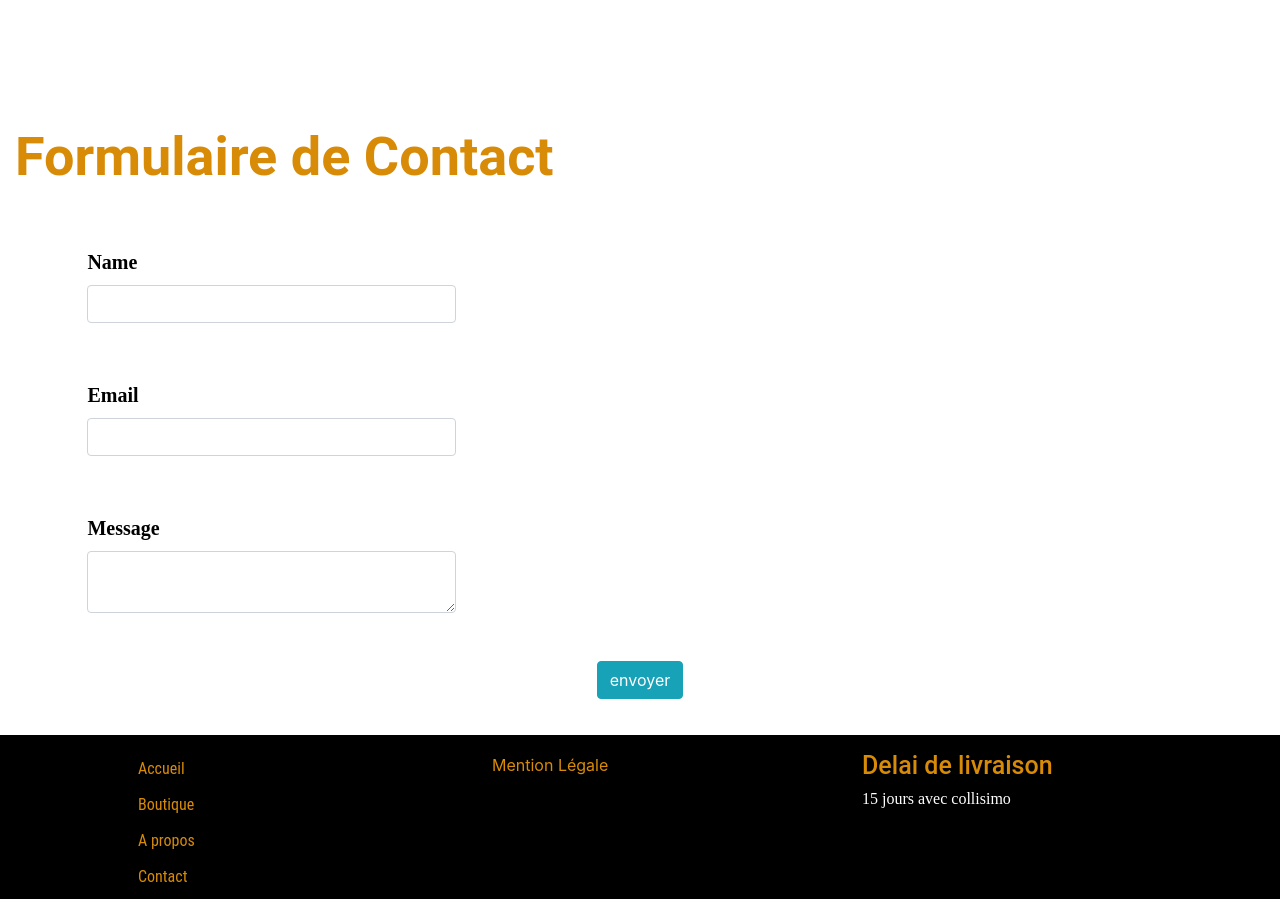
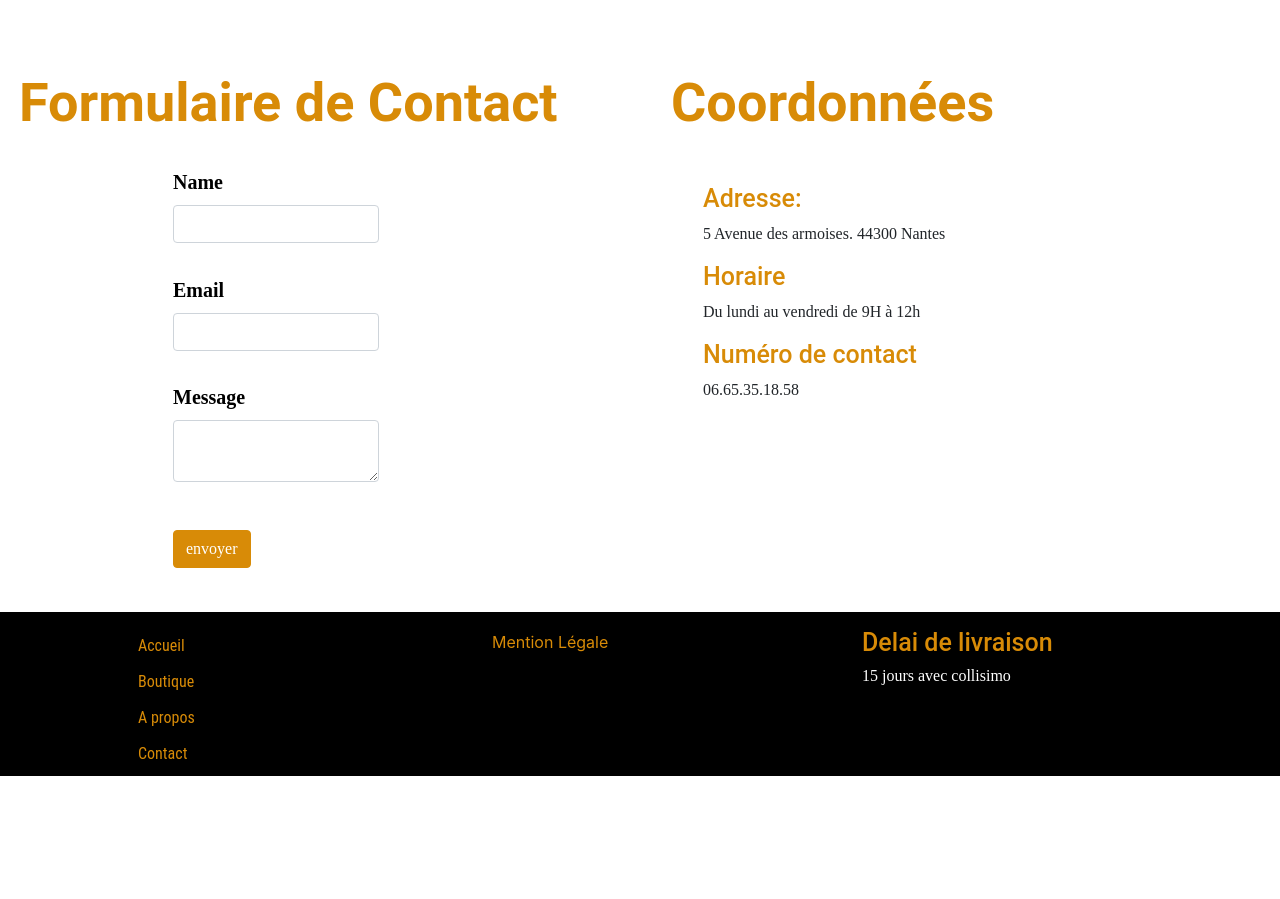
Before and after one commit to Warda44300/sitesymfony, a Symfony app: template templates/monsite/contact.html.twig in a window 1280 px wide. Shown: the part 61-960 px from the top of the page. After the commit the page ends 837 px from the top, so only its background shows below. Run offline with Twig, Linux system fonts and the light colour scheme; the template is opened without the code that fills it, so the values that code supplies are empty; some libraries are stand-ins or nearby versions.

Commit message:
dernier changement

```diff
--- a/public/styles.css
+++ b/public/styles.css
@@ -166,18 +166,18 @@ label{
 	font-weight: bold;
 	font-size: 20px;
 	color: black;
-	margin-left: 5%;
+	margin-left: 25%;
 	padding-top: 4%;
 }
 .form-control{
-	width: 30%;
-	margin-left: 5%;
+	width: 35%;
+	margin-left: 25%;
 }
 
 #button{
-	margin-left: 50%;
-	margin-top: 4%;
+	margin-left: 25%;
 	background-color: #D88B07;
+	border-color:  #D88B07;
 	font-family: 'Taviraj', serif;
 }
 
--- a/templates/monsite/contact.html.twig
+++ b/templates/monsite/contact.html.twig
@@ -21,9 +21,9 @@
 	});
 	}
     </script>
-
-<h3 id="titrecontact"> Formulaire de Contact</h3>
-
+    <div class="row">
+		<div class="col-12 col-lg-6">
+		<h3 class="ml-1" id="titrecontact"> Formulaire de Contact</h3>
 		    <form id="contact-form">
 				<div class="form-row d-block">
 					<div class="form-group mx-sm-3 mb-2">
@@ -41,10 +41,21 @@
 				        <label>Message</label>
 				        <textarea class="form-control" name="message"></textarea>
 				    </div>
-		    <div class="form-group mx-sm-3 mb-2 text-center mt-5">
-				<input class="btn btn-info" type="submit" value="envoyer">
+				    <div class="form-group mx-sm-3 mb-2 mt-5">
+						<input class="btn btn-info" id="button" type="submit" value="envoyer">
 					</div>
 				</div>
 			</form>
+		</div>
+		<div class="col-12 col-lg-6">
+		  <h3 class="mb-5 ml-3"> Coordonnées</h3>
+		  <h5 class="ml-5">Adresse:</h5>
+		  <p class="ml-5">5 Avenue des armoises. 44300 Nantes</p>
+		  <h5 class="ml-5">Horaire</h5>
+		  <p class="ml-5">Du lundi au vendredi de 9H à 12h</p>
+		  <h5 class="ml-5">Numéro de contact</h5>
+		  <p class="ml-5">06.65.35.18.58</p>
+		</div>
+	</div>
 
 {% endblock %}
--- a/templates/monsite/shop.html.twig
+++ b/templates/monsite/shop.html.twig
@@ -30,3 +30,4 @@
 {% endblock %}
 
 {# twig me permet d'affiché le résultat d'une function de twig appelé path qui prends deux paramétres 1/nom de la route 2/paramétre optionnel #}
+{# 'id': produit.id j'ajoute de deuxième parèmetre à path vu que ma route est paramètré #}
```
Lines whose indentation alone changed are shown as unchanged.
